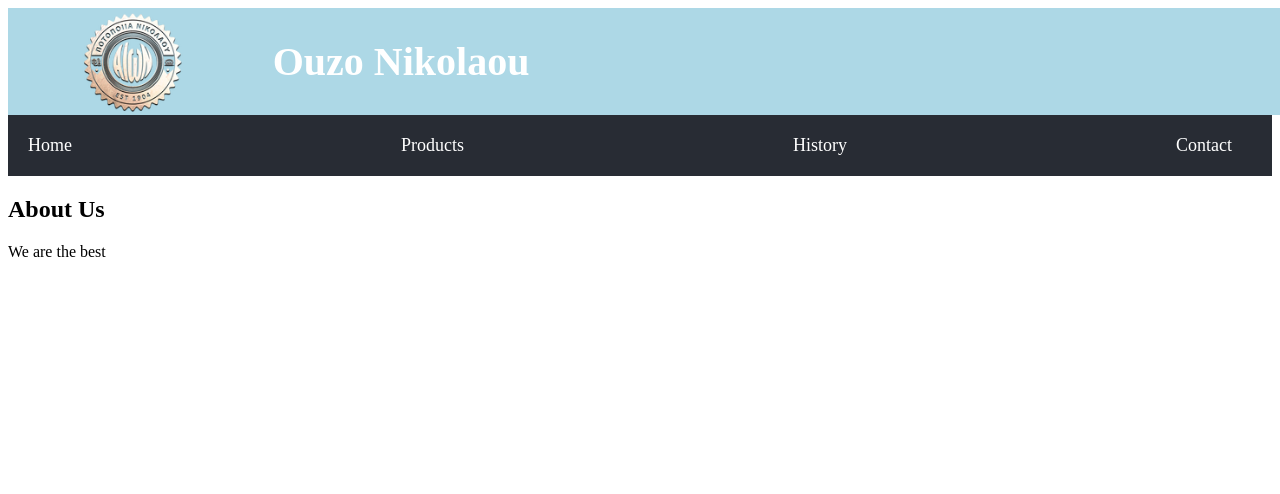
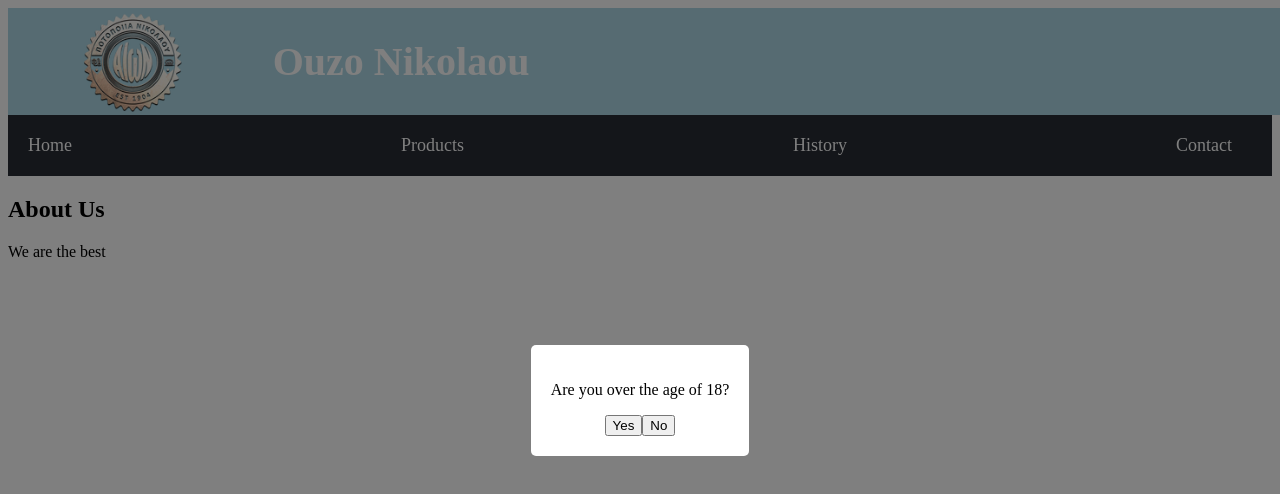
Before and after one commit to vag0st/ouzo-nikolaou, a React (Create React App) app: page / in a window 1280 px wide. Shown: the top 494 px of the page. Built offline with nearby package versions, Linux system fonts and the light colour scheme.

Commit message:
ADD WIP AgeDisclaimer pop up component and css

```diff
--- a/src/App.jsx
+++ b/src/App.jsx
@@ -7,12 +7,14 @@
 import History from './components/History/History';
 import ContactUs from './components/ContactUs/ContactUs';
 import ProductsPage from './components/Products/Products';
+import AgeDisclaimer from './components/AgeDisclaimer/AgeDisclaimer';
 
 function App() {
   return (
     <div className="App">
       <Header />
       <NavBar />
+      <AgeDisclaimer />
       <Routes>
         <Route path="/" element={<Home />} />
         <Route path="/home" element={<Home />} />
--- /dev/null
+++ b/src/components/AgeDisclaimer/AgeDisclaimer.css
@@ -0,0 +1,18 @@
+.age-disclaimer {
+    position: fixed;
+    top: 0;
+    bottom: 0;
+    left: 0;
+    right: 0;
+    background-color: rgba(0, 0, 0, 0.5);
+    display: flex;
+    justify-content: center;
+    align-items: center;
+  }
+
+  .age-disclaimer-content {
+    background-color: white;
+    padding: 20px;
+    border-radius: 5px;
+    text-align: center;
+  }
--- /dev/null
+++ b/src/components/AgeDisclaimer/AgeDisclaimer.jsx
@@ -0,0 +1,30 @@
+import React, { useState } from 'react';
+import './AgeDisclaimer.css';
+
+function AgeDisclaimer() {
+  const [showDisclaimer, setShowDisclaimer] = useState(true);
+  const [ageVerified, setAgeVerified] = useState(false);
+
+  console.log(ageVerified);
+
+  const handleVerification = () => {
+    setAgeVerified(true);
+    setShowDisclaimer(false);
+  };
+
+  return (
+    <div>
+      {showDisclaimer && (
+        <div className="age-disclaimer">
+          <div className="age-disclaimer-content">
+            <p>Are you over the age of 18?</p>
+            <button type="submit" onClick={handleVerification}>Yes</button>
+            <button type="submit" onClick={() => setShowDisclaimer(false)}>No</button>
+          </div>
+        </div>
+      )}
+    </div>
+  );
+}
+
+export default AgeDisclaimer;
```
